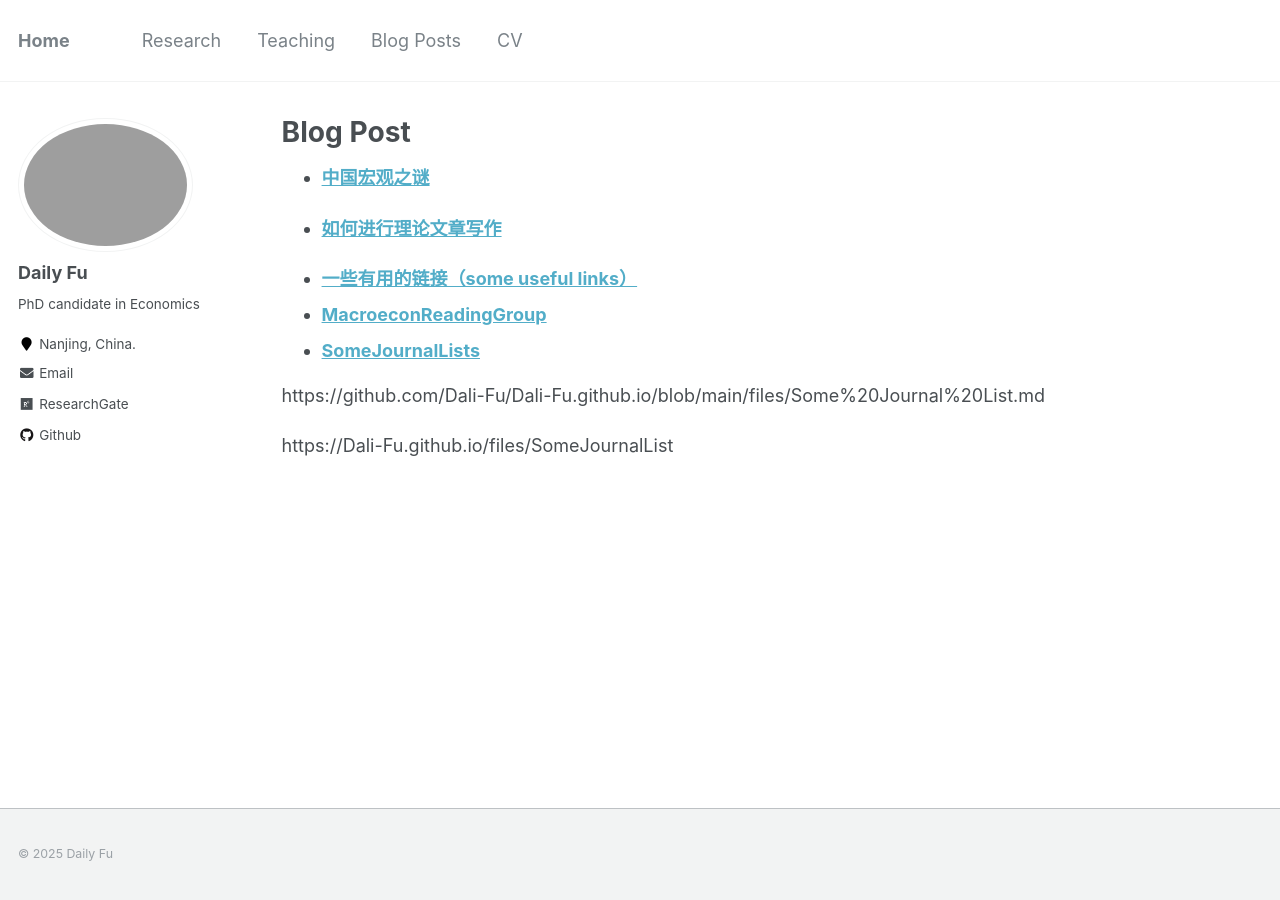
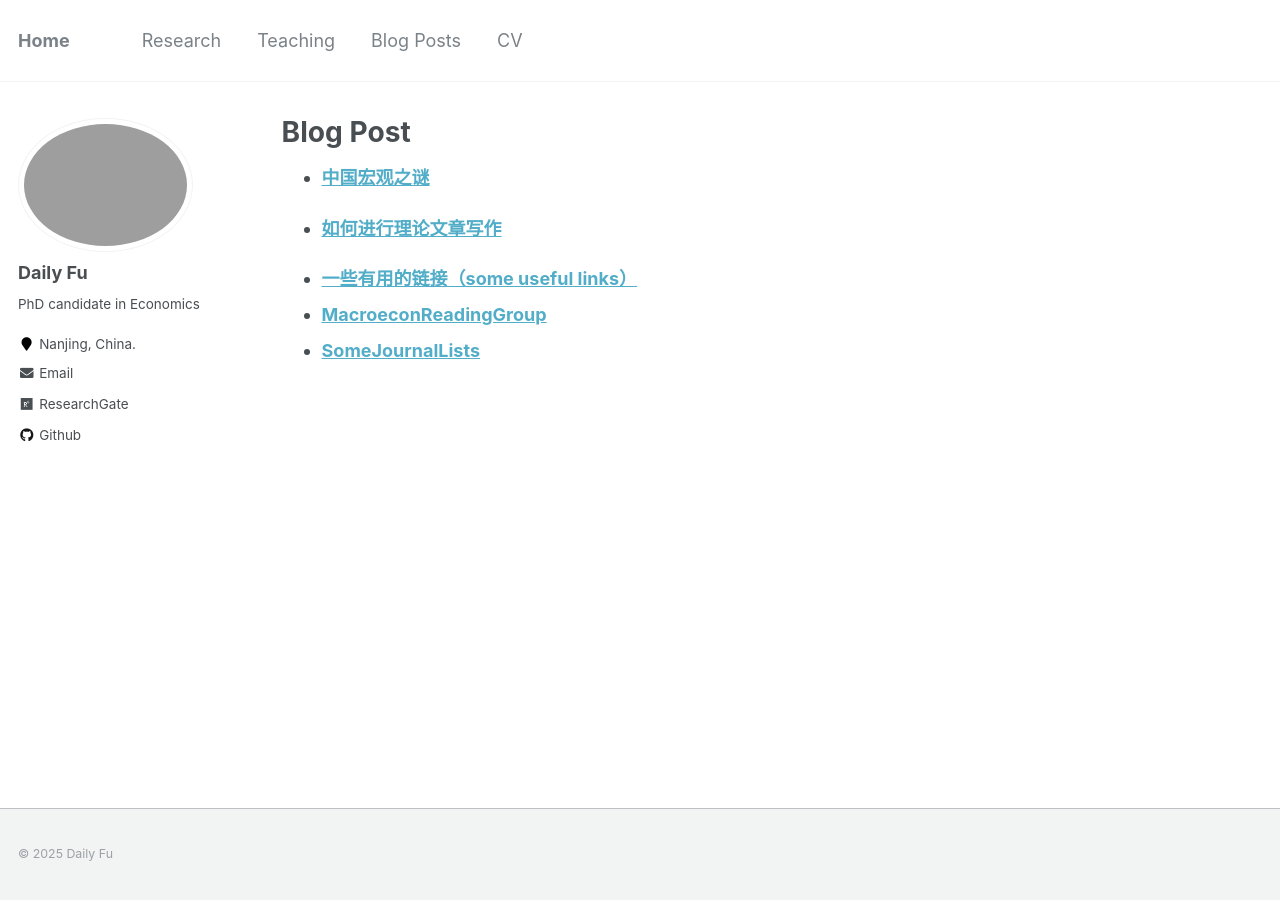
Before and after one commit to Dali-Fu/Dali-Fu.github.io, a Jekyll site: the page built from _pages/blog posts.md, in a window 1280 px wide. Built offline with Jekyll 4.4.1, drawn with Linux system fonts in a browser that asks for light colours; some of the changed lines change nothing that is shown.

Commit message:
Update blog posts.md

```diff
--- a/_pages/blog posts.md
+++ b/_pages/blog posts.md
@@ -13,7 +13,3 @@ typora-copy-images-to: upload
 * [**一些有用的链接（some useful links）**](https://www.jianguoyun.com/p/DRnteL8QjtiKCRju6vQEIAA)
 * [**MacroeconReadingGroup**](https://Dali-Fu.github.io/files/MacroeconReadingGroup)
 * [**SomeJournalLists**](https://Dali-Fu.github.io/files/SomeJournalList)
-
-https://github.com/Dali-Fu/Dali-Fu.github.io/blob/main/files/Some%20Journal%20List.md
-
-https://Dali-Fu.github.io/files/SomeJournalList
```
